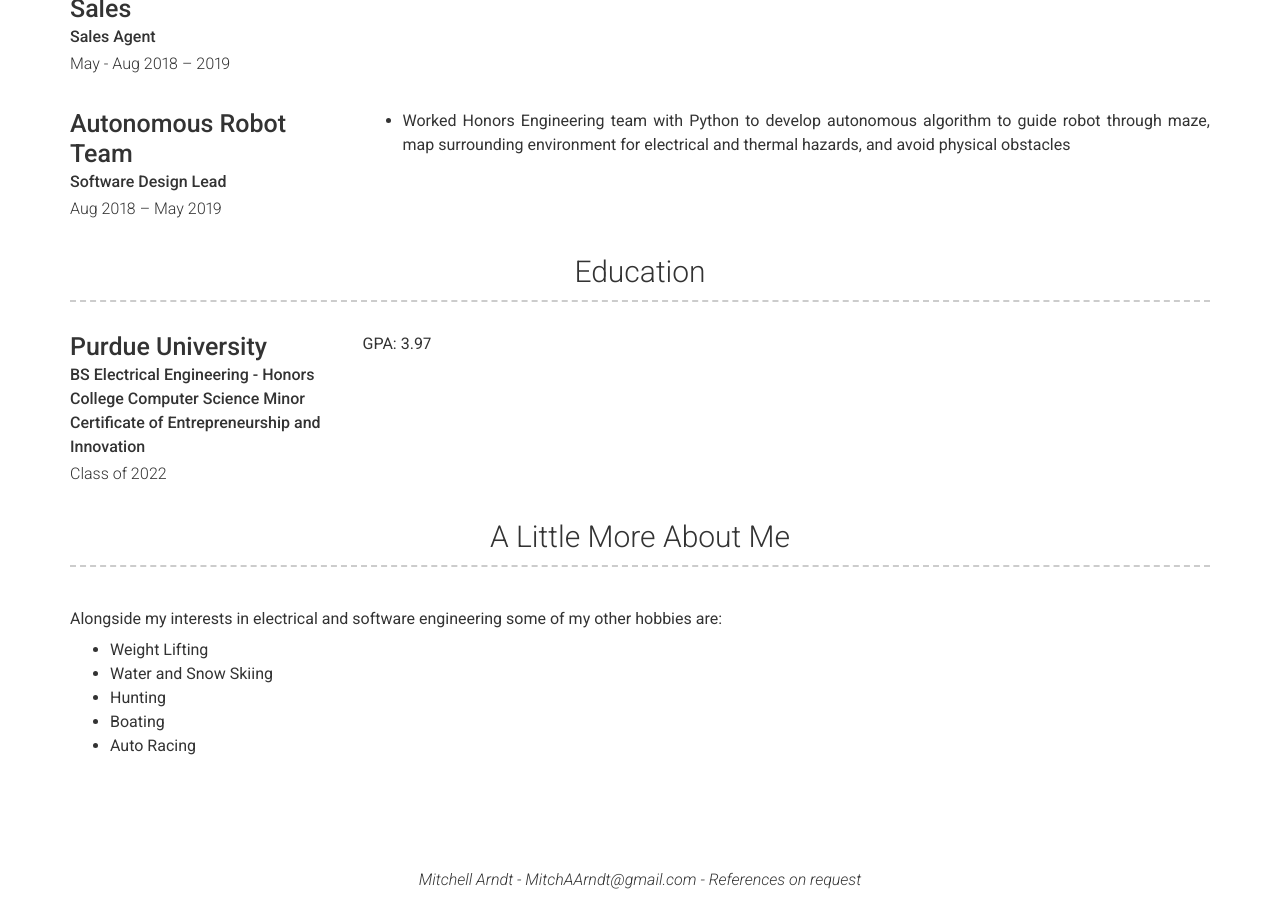
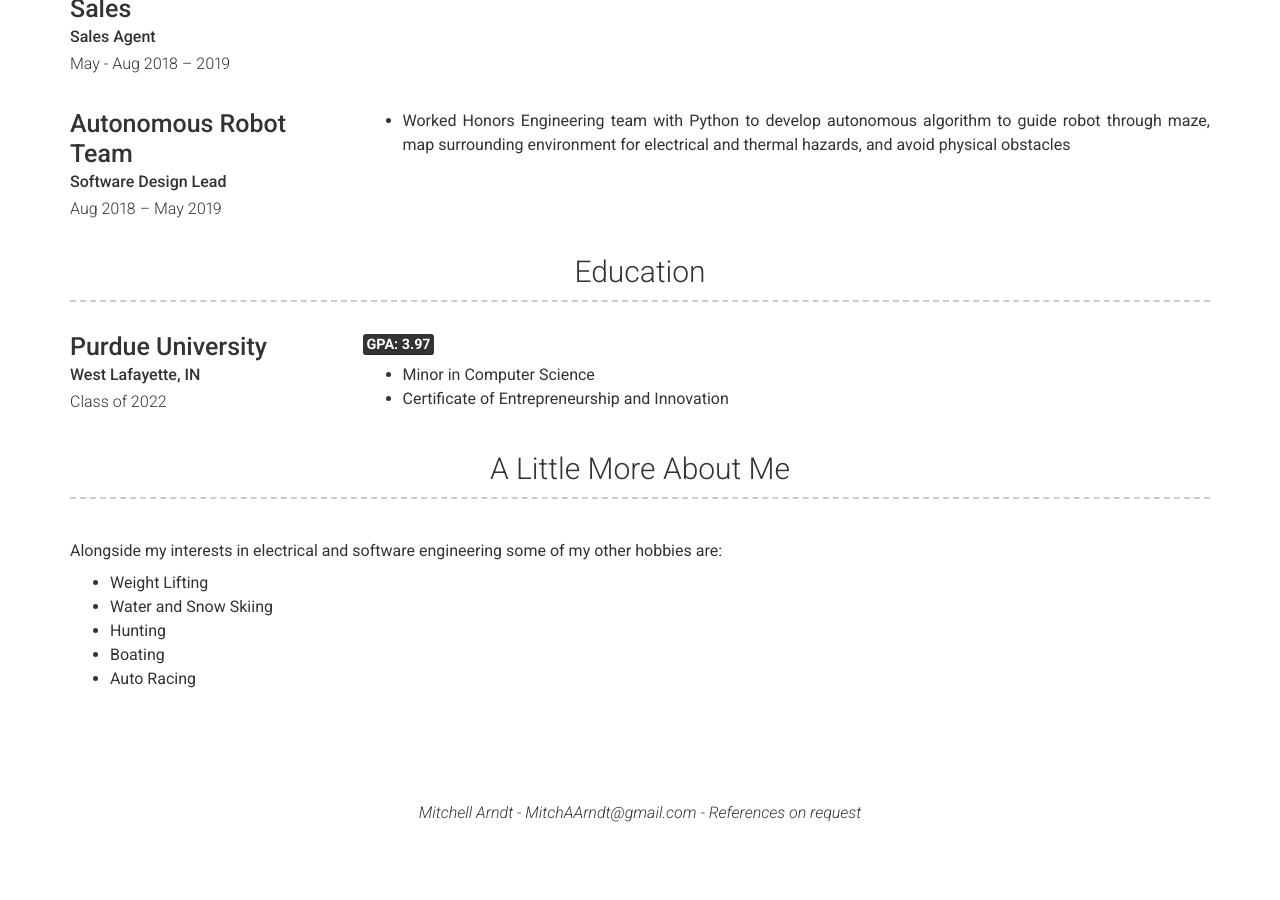
Before and after one commit to MArndt26/marndt26.github.io, a Jekyll site: the page built from index.md, in a window 1280 px wide and 900 px high, scrolled down 9454 px. Built offline with Jekyll 4.4.1, drawn with Linux system fonts in a browser that asks for light colours; nearby versions of some CDN libraries; after the commit the page ends 10286 px from its top, so only the background shows below that.

Commit message:
updated education portion for better formatting

```diff
--- a/_data/education.yml
+++ b/_data/education.yml
@@ -3,10 +3,10 @@
   name: Purdue University
   dates: Class of 2022
   qualification: |
-    BS Electrical Engineering - Honors College
-    Computer Science Minor
-    Certificate of Entrepreneurship and Innovation
+    West Lafayette, IN
   # quote: >
   #   Short institution or course description (optional)
   description: | # this will include new lines to allow paragraphs
-    GPA: 3.97
+    <mark><strong>GPA: 3.97</strong></mark>
+    - Minor in Computer Science
+    - Certificate of Entrepreneurship and Innovation
```
